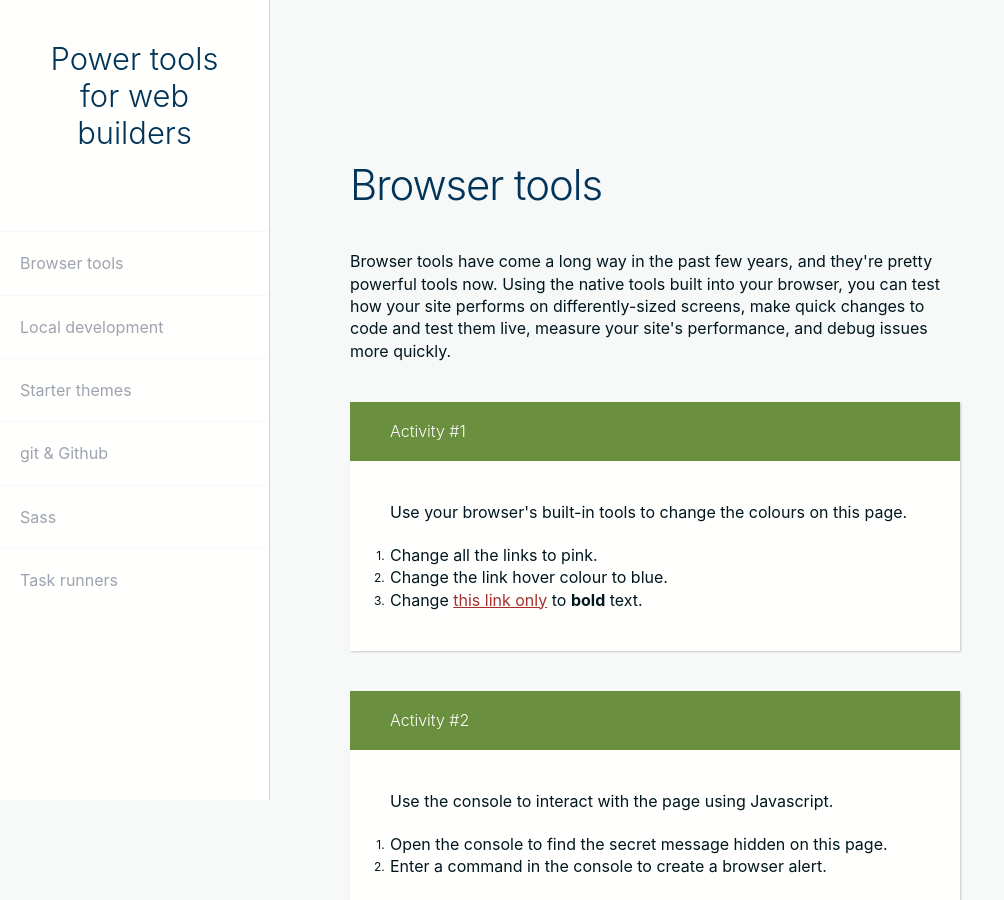
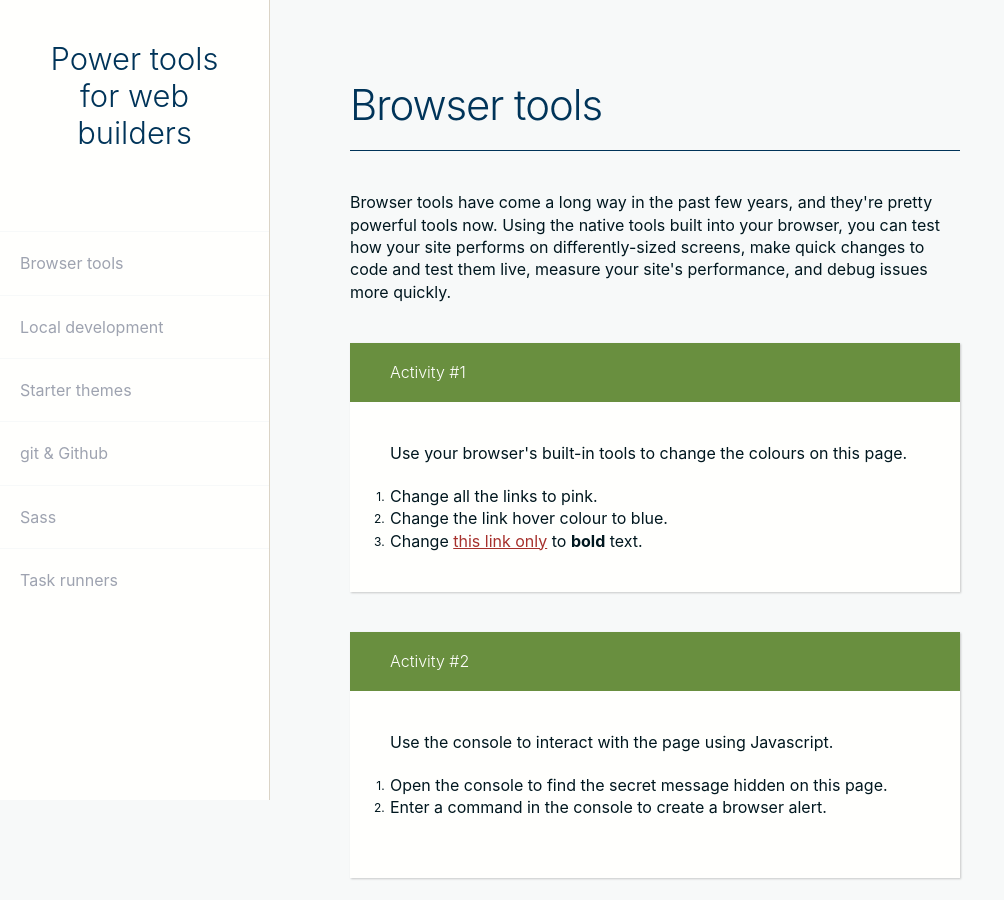
Before and after one commit to triggersandsparks/power-tools, a website with bundled scripts: page index.html in a window 1280 px wide. Shown: the top 900 px of the page, without its empty margins (0-1004 px from the left). Built offline with nearby package versions, Linux system fonts and the light colour scheme.

Commit message:
Adjust panel spacing and separators.

```diff
--- a/assets/stylesheets/layout/_structure.scss
+++ b/assets/stylesheets/layout/_structure.scss
@@ -87,11 +87,12 @@ body * {
 
 // Content sections/panels.
 .panel {
-	border-bottom: 4px solid $color__neutral;
 	min-height: 85vh;
-	padding: $size__site-gutter*2 0;
+	padding-bottom: $size__site-gutter*2;
+
+	h2 {
+		border-bottom: 1px solid;
+		margin-bottom: $size__site-gutter;
+		padding-bottom: $size__site-gutter/2;
+	}
 }
-
-.panel-title {
-	margin-bottom: $size__site-gutter*2;
-}
```
Also changed, not shown: assets/stylesheets/style.css.
